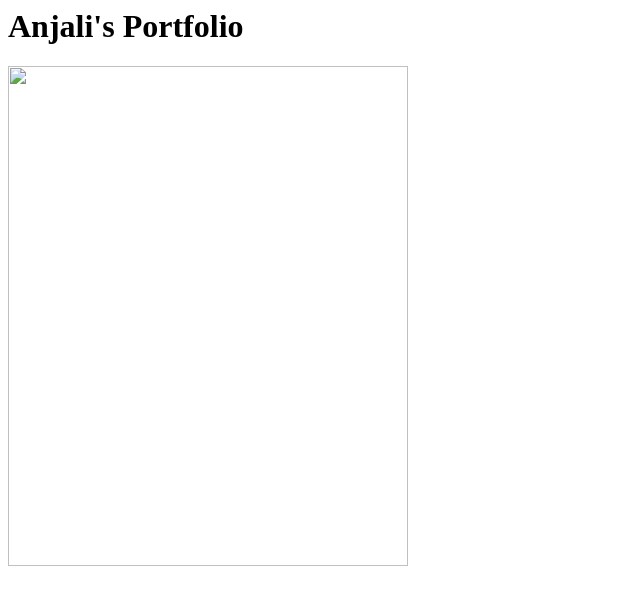
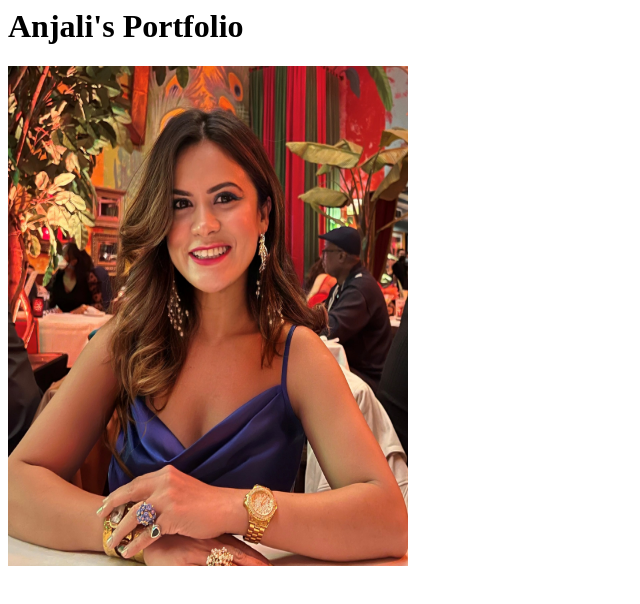
Before and after one commit to amohanty101/amohanty101.github.io, a plain HTML site: page index.html in a window 1280 px wide. Shown: the whole page, without its empty margins (0-640 px from the left). Drawn offline with Linux system fonts and the light colour scheme; files whose address does not match are found by name.

Commit message:
Add files via upload

```diff
--- a/index.html
+++ b/index.html
@@ -1,6 +1,6 @@
 <html>
 	<h1>Anjali's Portfolio</h1>
-	<img src =""C:\mit\anjali.jpg""
+	<img src ="C:\mit\anjali.jpg"
 	width="400"
      height="500"
 	/>
```
